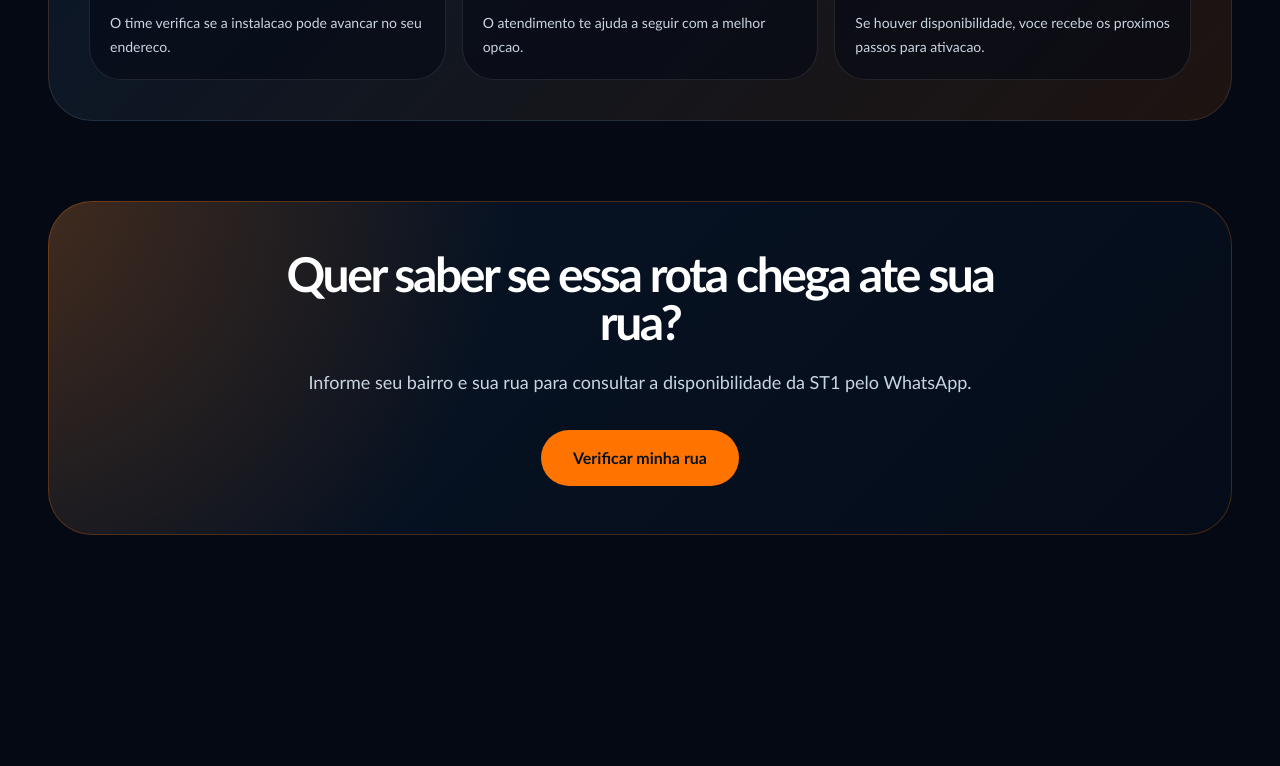
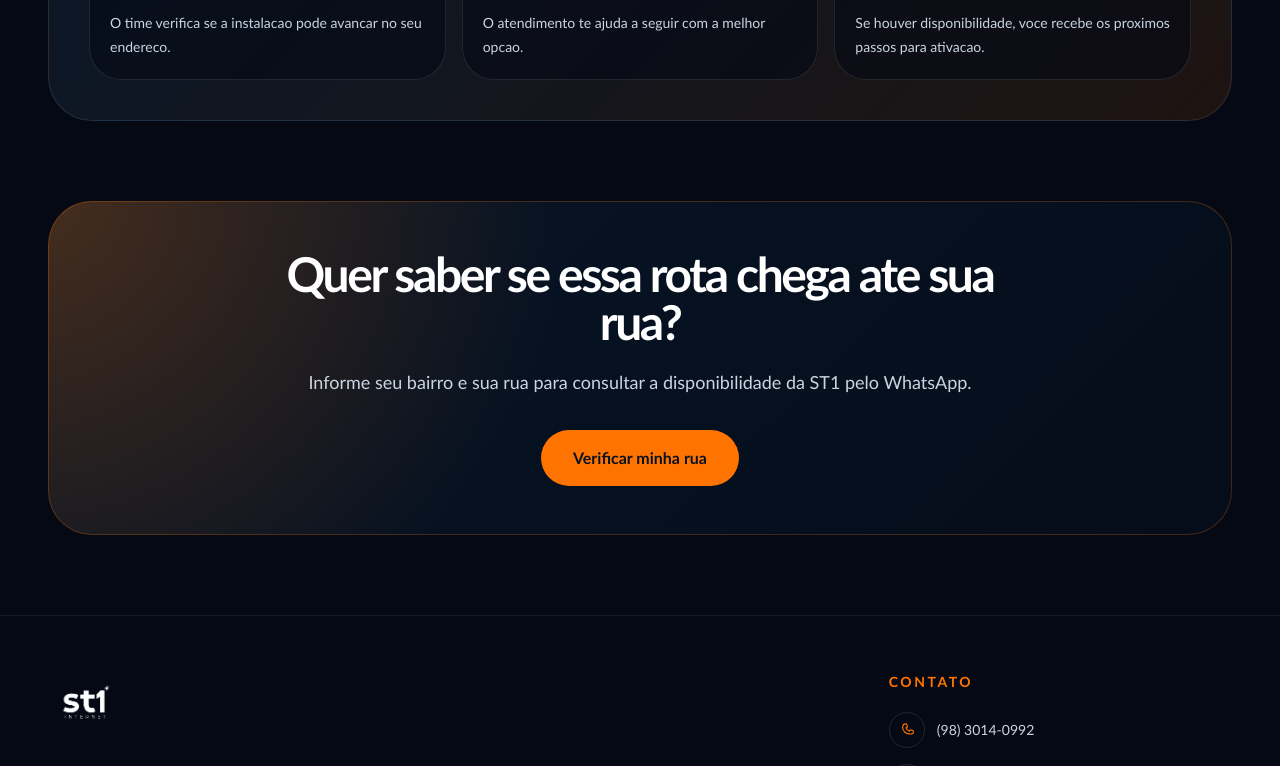
Before and after one commit to TiagoCBurger/st1-landing-page, a Next.js app: page /lp/v2 in a window 1280 px wide. Shown: the part 2000-2766 px from the top of the page. Before the commit the page ends 2615 px from the top, so only its background shows below. Built offline with nearby package versions, Linux system fonts and the light colour scheme.

Commit message:
Add SiteFooter component to RootLayout for consistent site navigation. Adjust body structure to include footer while maintaining layout integrity.

```diff
--- a/src/app/layout.tsx
+++ b/src/app/layout.tsx
@@ -1,5 +1,7 @@
 import type { Metadata } from "next";
 import "leaflet/dist/leaflet.css";
+
+import SiteFooter from "@/components/site-footer";
 import "./globals.css";
 
 export const metadata: Metadata = {
@@ -15,7 +17,10 @@ export default function RootLayout({
 }>) {
   return (
     <html lang="pt-BR" className="h-full antialiased">
-      <body className="min-h-full flex flex-col">{children}</body>
+      <body className="flex min-h-full flex-col">
+        {children}
+        <SiteFooter />
+      </body>
     </html>
   );
 }
--- /dev/null
+++ b/src/components/site-footer.tsx
@@ -0,0 +1,109 @@
+import Image from "next/image";
+import Link from "next/link";
+
+const socialLinks = [
+  {
+    label: "Instagram",
+    href: "https://www.instagram.com/st1internet",
+    icon: (
+      <svg viewBox="0 0 24 24" aria-hidden="true" className="h-5 w-5 fill-none stroke-current stroke-[1.5]">
+        <rect x="3.5" y="3.5" width="17" height="17" rx="4.5" />
+        <circle cx="12" cy="12" r="4" />
+        <circle cx="17.2" cy="6.8" r="1" fill="currentColor" stroke="none" />
+      </svg>
+    ),
+  },
+  {
+    label: "LinkedIn",
+    href: "https://www.linkedin.com/company/st1-internet/",
+    icon: (
+      <svg viewBox="0 0 24 24" aria-hidden="true" className="h-5 w-5 fill-current">
+        <path d="M6.5 8.5h3v10h-3v-10zm1.5-4.5a1.75 1.75 0 1 1 0 3.5 1.75 1.75 0 0 1 0-3.5zm4 4.5h2.9v1.4h.04c.4-.75 1.38-1.55 2.84-1.55 3.04 0 3.6 2 3.6 4.6v5.55h-3v-4.92c0-1.17-.02-2.68-1.63-2.68-1.63 0-1.88 1.28-1.88 2.6v4.99h-3v-10z" />
+      </svg>
+    ),
+  },
+  {
+    label: "YouTube",
+    href: "https://www.youtube.com/@st1.internet",
+    icon: (
+      <svg viewBox="0 0 24 24" aria-hidden="true" className="h-5 w-5 fill-current">
+        <path d="M21.6 7.2a2.5 2.5 0 0 0-1.76-1.77C18.1 5 12 5 12 5s-6.1 0-7.84.43A2.5 2.5 0 0 0 2.4 7.2 26.4 26.4 0 0 0 2 12a26.4 26.4 0 0 0 .4 4.8 2.5 2.5 0 0 0 1.76 1.77C5.9 19 12 19 12 19s6.1 0 7.84-.43a2.5 2.5 0 0 0 1.76-1.77A26.4 26.4 0 0 0 22 12a26.4 26.4 0 0 0-.4-4.8zM10 15.5v-7l6 3.5-6 3.5z" />
+      </svg>
+    ),
+  },
+] as const;
+
+export default function SiteFooter() {
+  return (
+    <footer className="mt-auto border-t border-white/8 bg-[#050914] text-slate-300">
+      <div className="mx-auto grid max-w-7xl gap-10 px-5 py-12 sm:px-8 lg:grid-cols-[minmax(0,1.4fr)_minmax(0,0.6fr)] lg:px-12 lg:py-14">
+        <div>
+          <Link href="/lp/v2" className="inline-flex items-center" aria-label="ST1 Internet">
+            <Image
+              src="/logo-ST1-03.png"
+              alt="ST1 Internet"
+              width={453}
+              height={327}
+              className="h-auto w-[72px] sm:w-[84px]"
+            />
+          </Link>
+          <p className="mt-5 max-w-md text-sm leading-7 text-slate-400">
+            A melhor internet do Maranhão. Velocidade, estabilidade e suporte que você pode confiar.
+            Conecte-se ao futuro hoje mesmo.
+          </p>
+          <div className="mt-6 flex items-center gap-3">
+            {socialLinks.map(({ label, href, icon }) => (
+              <a
+                key={label}
+                href={href}
+                target="_blank"
+                rel="noopener noreferrer"
+                aria-label={label}
+                className="inline-flex h-10 w-10 items-center justify-center rounded-full border border-white/20 text-slate-200 transition hover:border-[#ff7400]/60 hover:text-[#ff7400]"
+              >
+                {icon}
+              </a>
+            ))}
+          </div>
+        </div>
+
+        <div>
+          <h2 className="text-sm font-black uppercase tracking-[0.18em] text-[#ff7400]">Contato</h2>
+          <ul className="mt-5 space-y-4 text-sm">
+            <li>
+              <a
+                href="tel:+559830140992"
+                className="inline-flex items-center gap-3 text-slate-300 transition hover:text-white"
+              >
+                <span className="inline-flex h-9 w-9 items-center justify-center rounded-full border border-white/12 text-[#ff7400]">
+                  <svg viewBox="0 0 24 24" aria-hidden="true" className="h-4 w-4 fill-none stroke-current stroke-[1.75]">
+                    <path d="M6.5 4.8c0-.8.6-1.5 1.4-1.6l2.2-.3c.7-.1 1.3.3 1.5.9l1 2.8c.2.5 0 1.1-.5 1.4l-1.6 1c1.1 2.1 2.8 3.8 4.9 4.9l1-1.6c.3-.5.9-.7 1.4-.5l2.8 1c.6.2 1 .8.9 1.5l-.3 2.2c-.1.8-.8 1.4-1.6 1.4C10.2 18.8 5.2 13.8 5.2 7.3 5.2 6.5 5.8 5.8 6.5 4.8z" />
+                  </svg>
+                </span>
+                (98) 3014-0992
+              </a>
+            </li>
+            <li>
+              <a
+                href="mailto:contato@st1.net.br"
+                className="inline-flex items-center gap-3 text-slate-300 transition hover:text-white"
+              >
+                <span className="inline-flex h-9 w-9 items-center justify-center rounded-full border border-white/12 text-[#ff7400]">
+                  <svg viewBox="0 0 24 24" aria-hidden="true" className="h-4 w-4 fill-none stroke-current stroke-[1.75]">
+                    <rect x="3.5" y="5.5" width="17" height="13" rx="2" />
+                    <path d="m4 7 8 6 8-6" />
+                  </svg>
+                </span>
+                contato@st1.net.br
+              </a>
+            </li>
+          </ul>
+        </div>
+      </div>
+
+      <div className="border-t border-white/8 px-5 py-5 text-center text-xs text-slate-500 sm:px-8 lg:px-12">
+        © 2026 ST1 Internet. Todos os direitos reservados. Feito por V4 Company Kloh &amp; CO.
+      </div>
+    </footer>
+  );
+}
```
